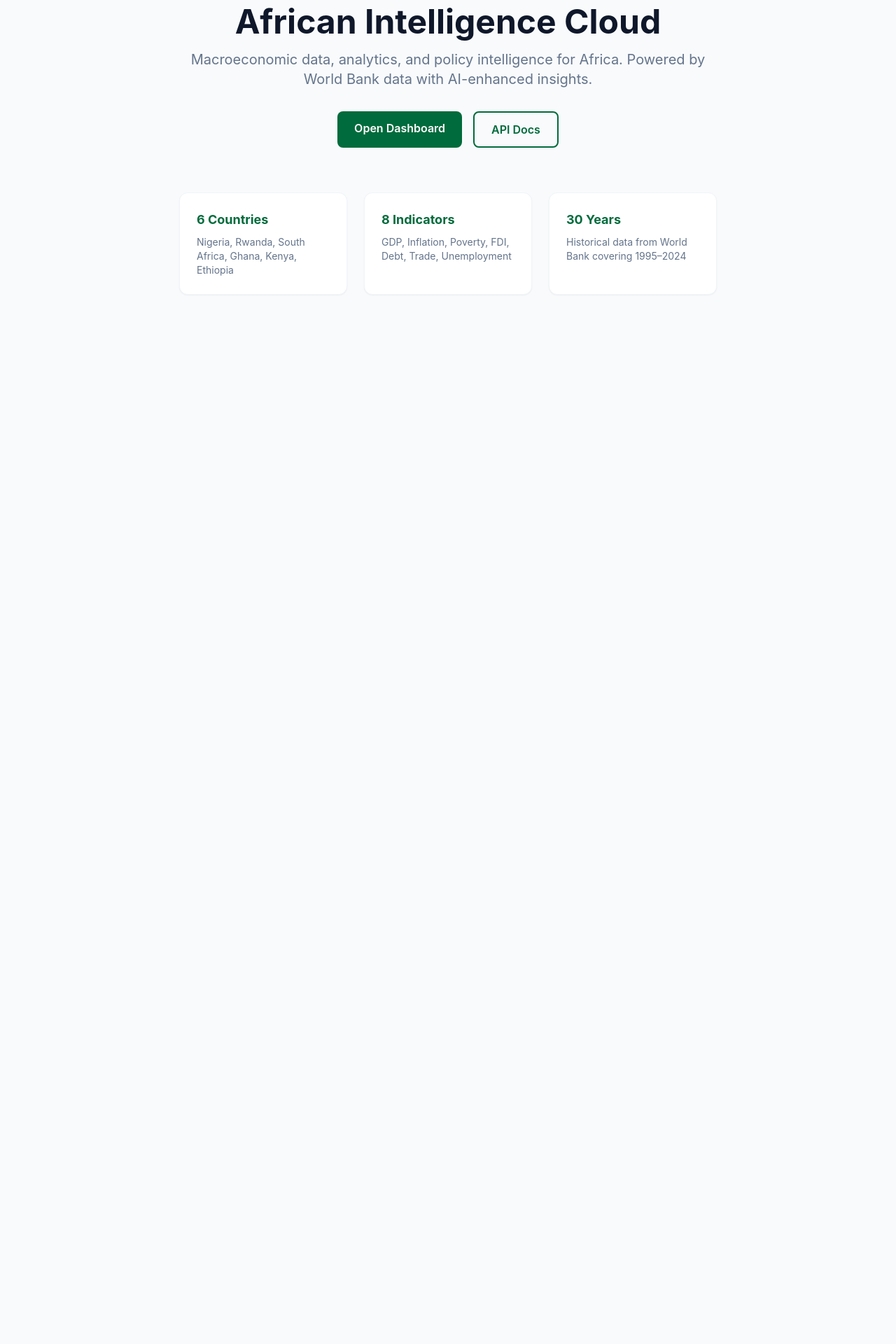
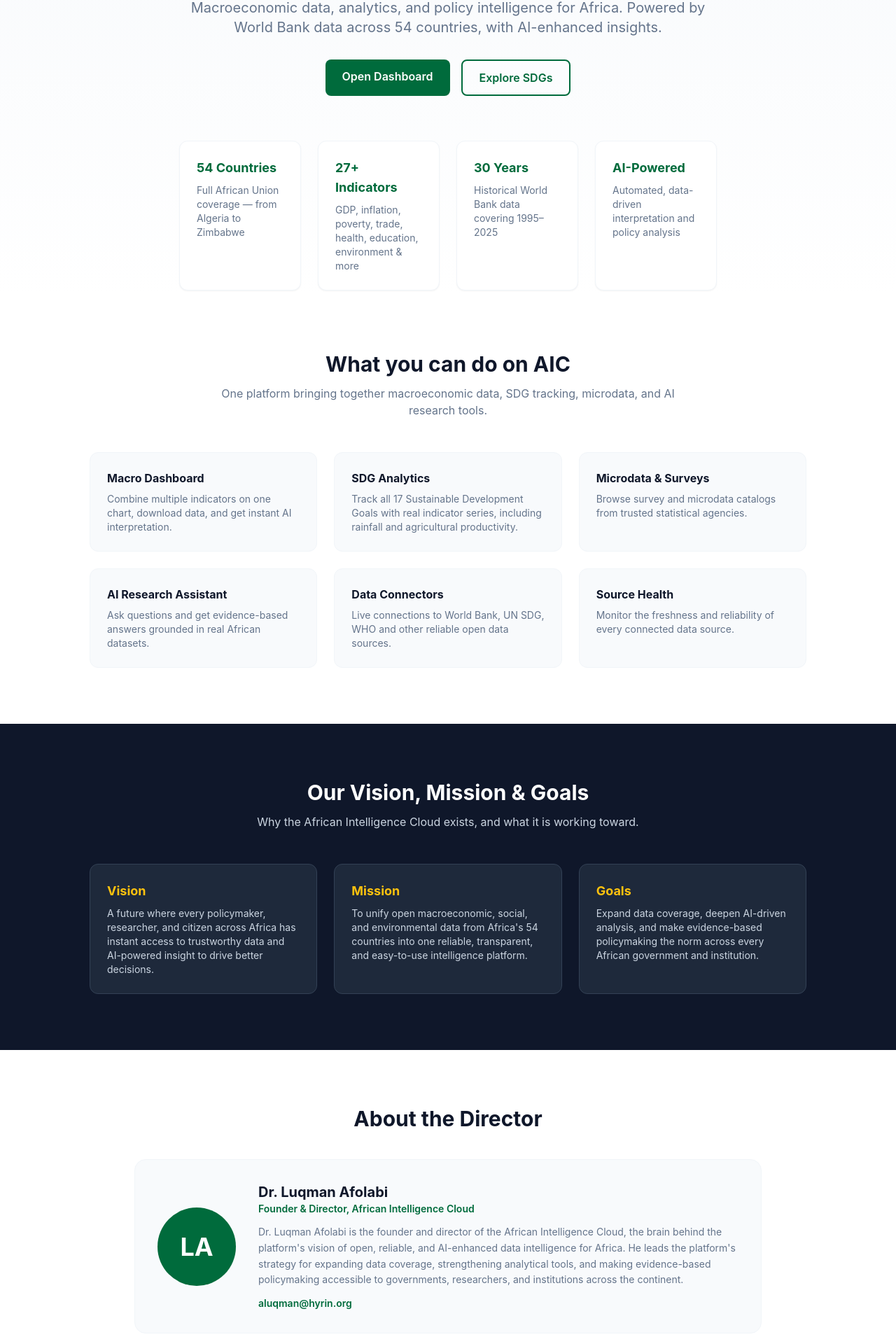
Before and after one commit to dr-luqman-afolabi/african-intelligence-cloud, a Next.js app in the folder frontend/: page / in a window 1280 px wide. Shown: the part 198-2118 px from the top of the page at 70% size. Before the commit the page ends 860 px from the top, so only its background shows below. Built offline with nearby package versions, Linux system fonts and the light colour scheme.

Commit message:
Enhance homepage with stats, features, and goals
Added statistics, features, and goals sections to the homepage. Updated layout and improved content structure for better user experience.

```diff
--- a/frontend/src/app/page.tsx
+++ b/frontend/src/app/page.tsx
@@ -1,21 +1,53 @@
 import Link from "next/link";
+
+const STATS = [
+  { title: "54 Countries", desc: "Full African Union coverage — from Algeria to Zimbabwe" },
+  { title: "27+ Indicators", desc: "GDP, inflation, poverty, trade, health, education, environment & more" },
+  { title: "30 Years", desc: "Historical World Bank data covering 1995–2025" },
+  { title: "AI-Powered", desc: "Automated, data-driven interpretation and policy analysis" },
+];
+
+const FEATURES = [
+  { title: "Macro Dashboard", desc: "Combine multiple indicators on one chart, download data, and get instant AI interpretation.", href: "/dashboard" },
+  { title: "SDG Analytics", desc: "Track all 17 Sustainable Development Goals with real indicator series, including rainfall and agricultural productivity.", href: "/sdg" },
+  { title: "Microdata & Surveys", desc: "Browse survey and microdata catalogs from trusted statistical agencies.", href: "/surveys" },
+  { title: "AI Research Assistant", desc: "Ask questions and get evidence-based answers grounded in real African datasets.", href: "/research" },
+  { title: "Data Connectors", desc: "Live connections to World Bank, UN SDG, WHO and other reliable open data sources.", href: "/connectors" },
+  { title: "Source Health", desc: "Monitor the freshness and reliability of every connected data source.", href: "/health" },
+];
+
+const GOALS = [
+  {
+    title: "Vision",
+    desc: "A future where every policymaker, researcher, and citizen across Africa has instant access to trustworthy data and AI-powered insight to drive better decisions.",
+  },
+  {
+    title: "Mission",
+    desc: "To unify open macroeconomic, social, and environmental data from Africa's 54 countries into one reliable, transparent, and easy-to-use intelligence platform.",
+  },
+  {
+    title: "Goals",
+    desc: "Expand data coverage, deepen AI-driven analysis, and make evidence-based policymaking the norm across every African government and institution.",
+  },
+];
 
 export default function Home() {
   return (
-    <div className="flex flex-col items-center justify-center min-h-[80vh] px-4 text-center">
+    <div className="flex flex-col items-center">
+      {/* Hero */}
+      <div className="flex flex-col items-center justify-center min-h-[70vh] px-4 text-center w-full bg-gradient-to-b from-slate-50 to-white">
         <div className="max-w-3xl">
           <div className="mb-6 flex justify-center gap-2">
             <span className="w-3 h-10 rounded bg-aic-green" />
             <span className="w-3 h-10 rounded bg-aic-gold" />
             <span className="w-3 h-10 rounded bg-aic-red" />
           </div>
-
           <h1 className="text-5xl font-bold text-aic-dark mb-4">
             African Intelligence Cloud
           </h1>
           <p className="text-xl text-aic-muted mb-8">
             Macroeconomic data, analytics, and policy intelligence for Africa.
-          Powered by World Bank data with AI-enhanced insights.
+            Powered by World Bank data across 54 countries, with AI-enhanced insights.
           </p>
 
           <div className="flex flex-wrap justify-center gap-4">
@@ -25,22 +57,15 @@
             >
               Open Dashboard
             </Link>
-          <a
-            href="http://localhost:8000/docs"
-            target="_blank"
-            rel="noopener noreferrer"
+            <Link
+              href="/sdg"
               className="px-6 py-3 border-2 border-aic-green text-aic-green font-semibold rounded-lg hover:bg-green-50 transition"
             >
-            API Docs
-          </a>
+              Explore SDGs
+            </Link>
           </div>
-
-        <div className="mt-16 grid grid-cols-1 sm:grid-cols-3 gap-6 text-left">
-          {[
-            { title: "6 Countries", desc: "Nigeria, Rwanda, South Africa, Ghana, Kenya, Ethiopia" },
-            { title: "8 Indicators", desc: "GDP, Inflation, Poverty, FDI, Debt, Trade, Unemployment" },
-            { title: "30 Years", desc: "Historical data from World Bank covering 1995–2024" },
-          ].map((card) => (
+          <div className="mt-16 grid grid-cols-1 sm:grid-cols-4 gap-6 text-left">
+            {STATS.map((card) => (
               <div key={card.title} className="bg-white rounded-xl p-6 shadow-sm border border-slate-100">
                 <h3 className="font-bold text-aic-green text-lg mb-2">{card.title}</h3>
                 <p className="text-aic-muted text-sm">{card.desc}</p>
@@ -49,5 +74,74 @@
           </div>
         </div>
       </div>
+
+      {/* Features */}
+      <div className="w-full bg-white px-4 py-20">
+        <div className="max-w-5xl mx-auto text-center">
+          <h2 className="text-3xl font-bold text-aic-dark mb-3">What you can do on AIC</h2>
+          <p className="text-aic-muted mb-12 max-w-2xl mx-auto">
+            One platform bringing together macroeconomic data, SDG tracking, microdata, and AI research tools.
+          </p>
+          <div className="grid grid-cols-1 sm:grid-cols-2 lg:grid-cols-3 gap-6">
+            {FEATURES.map((f) => (
+              <Link
+                key={f.title}
+                href={f.href}
+                className="block text-left bg-slate-50 hover:bg-slate-100 transition rounded-xl p-6 border border-slate-100"
+              >
+                <h3 className="font-bold text-aic-dark mb-2">{f.title}</h3>
+                <p className="text-sm text-aic-muted">{f.desc}</p>
+              </Link>
+            ))}
+          </div>
+        </div>
+      </div>
+
+      {/* Vision / Mission / Goals */}
+      <div className="w-full bg-slate-900 text-white px-4 py-20">
+        <div className="max-w-5xl mx-auto text-center">
+          <h2 className="text-3xl font-bold mb-3">Our Vision, Mission &amp; Goals</h2>
+          <p className="text-slate-300 mb-12 max-w-2xl mx-auto">
+            Why the African Intelligence Cloud exists, and what it is working toward.
+          </p>
+          <div className="grid grid-cols-1 sm:grid-cols-3 gap-6">
+            {GOALS.map((g) => (
+              <div key={g.title} className="bg-slate-800 rounded-xl p-6 text-left border border-slate-700">
+                <h3 className="font-bold text-aic-gold text-lg mb-2">{g.title}</h3>
+                <p className="text-sm text-slate-300">{g.desc}</p>
+              </div>
+            ))}
+          </div>
+        </div>
+      </div>
+
+      {/* Director profile */}
+      <div className="w-full bg-white px-4 py-20">
+        <div className="max-w-4xl mx-auto">
+          <h2 className="text-3xl font-bold text-aic-dark mb-10 text-center">About the Director</h2>
+          <div className="flex flex-col sm:flex-row items-center gap-8 bg-slate-50 rounded-2xl p-8 border border-slate-100">
+            <div className="w-28 h-28 rounded-full bg-aic-green text-white flex items-center justify-center text-4xl font-bold shrink-0">
+              LA
+            </div>
+            <div>
+              <h3 className="text-xl font-bold text-aic-dark">Dr. Luqman Afolabi</h3>
+              <p className="text-aic-green font-semibold text-sm mb-3">Founder &amp; Director, African Intelligence Cloud</p>
+              <p className="text-aic-muted text-sm leading-relaxed">
+                Dr. Luqman Afolabi is the founder and director of the African Intelligence Cloud, the brain
+                behind the platform&apos;s vision of open, reliable, and AI-enhanced data intelligence for Africa.
+                He leads the platform&apos;s strategy for expanding data coverage, strengthening analytical
+                tools, and making evidence-based policymaking accessible to governments, researchers, and
+                institutions across the continent.
+              </p>
+              <p className="text-sm mt-3">
+                <a href="mailto:aluqman@hyrin.org" className="text-aic-green font-semibold hover:underline">
+                  aluqman@hyrin.org
+                </a>
+              </p>
+            </div>
+          </div>
+        </div>
+      </div>
+    </div>
   );
 }
```
Lines whose indentation alone changed are shown as unchanged.
